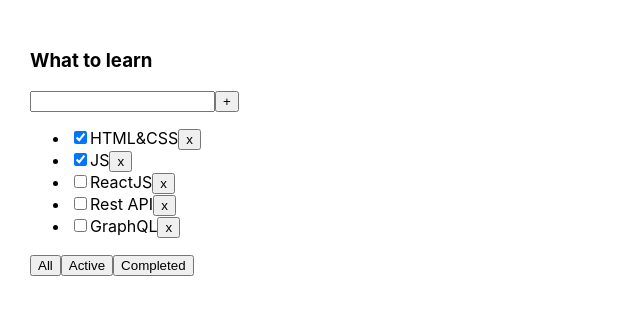
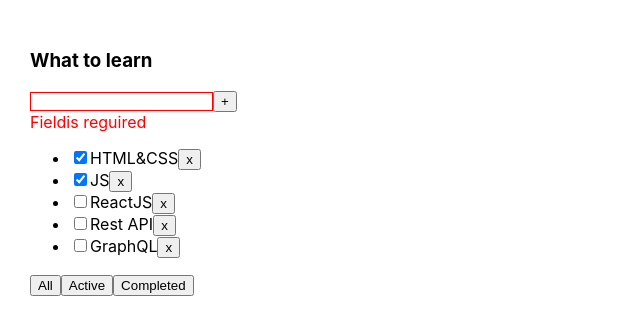
Before and after one commit to Anyarrr/td, a React (Create React App) app: page / in a window 1280 px wide. Shown: the top 334 px of the page, without its empty margins (0-640 px from the left). Built offline with nearby package versions, Linux system fonts and the light colour scheme.

Commit message:
red input text

```diff
--- a/src/App.css
+++ b/src/App.css
@@ -6,3 +6,12 @@
 .App > div{
   margin-right: 50px;
 }
+
+.error {
+  border: red 1px solid;
+  color: red;
+}
+
+.error-message {
+  color:red;
+}
--- a/src/TodoList.tsx
+++ b/src/TodoList.tsx
@@ -1,5 +1,7 @@
 import { KeyboardEvent, ChangeEvent, useState } from "react";
 import { FilterValuesType } from "./App";
+import "./App.css";
+
 
 export type TasksType = {
   id: string;
@@ -24,15 +26,17 @@
   };
 
   const onKeyUpHendler = (e: KeyboardEvent<HTMLInputElement>) => {
-    if (e.key === "Enter") {
+    if (e.key === "Enter" && e.key !== newTaskTitle) {
       props.addTask(newTaskTitle);
       setNewTaskTitle("");
     }
   };
 
   const addTask = () => {
-    props.addTask(newTaskTitle);
-    setNewTaskTitle("");
+    if(newTaskTitle.trim() !== ""){
+      props.addTask(newTaskTitle.trim());
+      setNewTaskTitle("");
+    }
   };
 
   const onAllClickHendler = () => props.changeFilter("all");
@@ -49,8 +53,11 @@
           value={newTaskTitle}
           onChange={onNewTaskTitleHendler}
           onKeyUp={onKeyUpHendler}
+          className="error"
+
         />
         <button onClick={addTask}>+</button>
+        <div className="error-message">Fieldis reguired</div>
       </div>
       <ul>
         {props.tasks.map((t) => {
```
Also changed, not shown: src/NewApp.tsx (+11 -1 lines), src/NewTodoList.tsx (+9 -1 lines).
